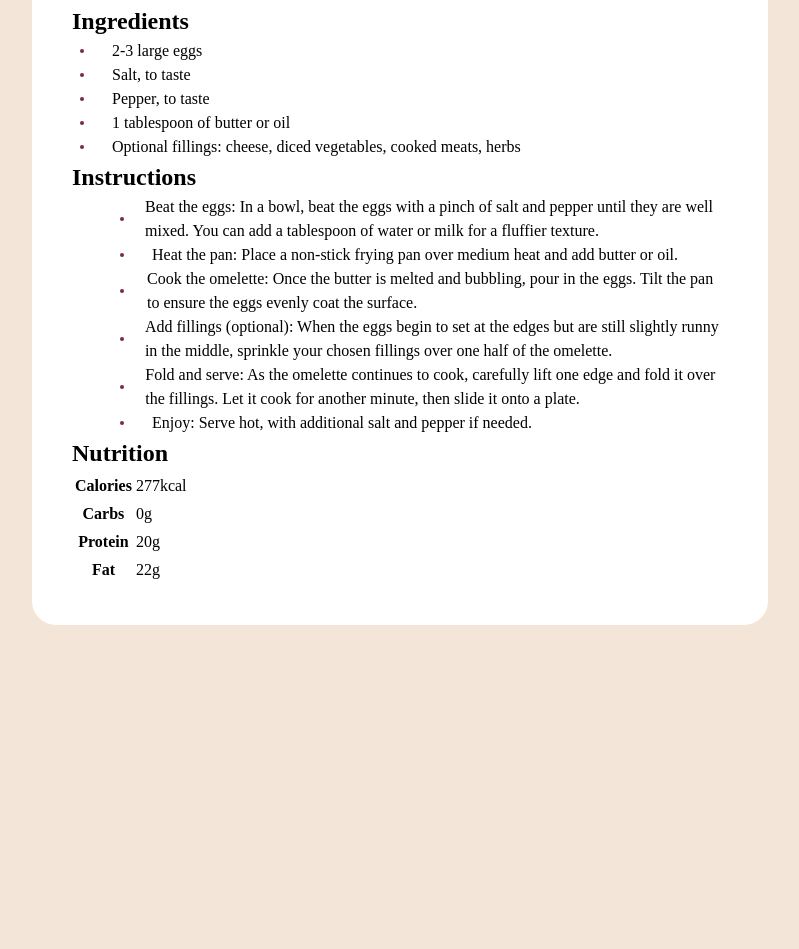
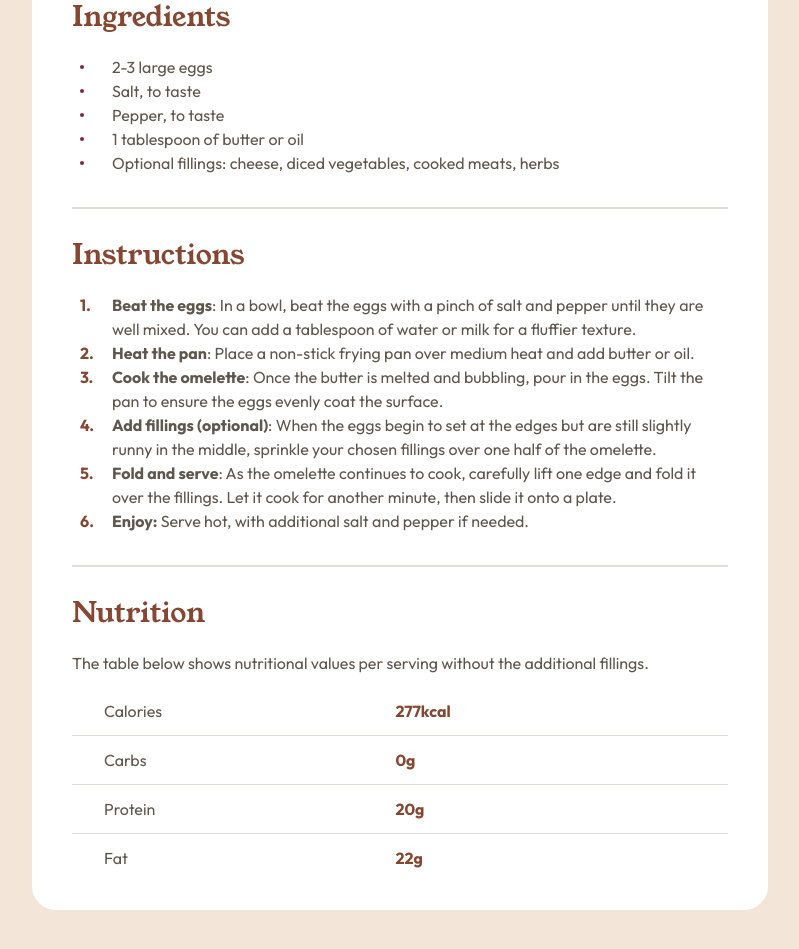
Before and after one commit to cravsky/recipe-page, a plain HTML site: page index.html in a window 1280 px wide. Shown: the part 773-1722 px from the top of the page, without its empty margins (240-1039 px from the left). Before the commit the page ends 1526 px from the top, so only its background shows below. Drawn offline with Linux system fonts and the light colour scheme; a web font is replaced by a local one.

Commit message:
Implemented styled table

```diff
--- a/index.html
+++ b/index.html
@@ -33,7 +33,7 @@
             <li>Cooking<span>: 5 minutes</span></li>
           </ul>
         </section>
-        <section class="Ingredients">
+        <section class="ingredients">
           <h2>Ingredients</h2>
           <ul>
             <li>2-3 large eggs</li>
@@ -43,23 +43,29 @@
             <li>Optional fillings: cheese, diced vegetables, cooked meats, herbs</li>
           </ul>
         </section>
-        <section>
+        <hr>
+        <section class="instructions">
           <h2>Instructions</h2>
           <ol>
-            <li>Beat the eggs: In a bowl, beat the eggs with a pinch of salt and pepper until they are well mixed. You
+            <li><b>Beat the eggs</b>: In a bowl, beat the eggs with a pinch of salt and pepper until they are well
+              mixed. You
               can add a tablespoon of water or milk for a fluffier texture.</li>
-            <li>Heat the pan: Place a non-stick frying pan over medium heat and add butter or oil.</li>
-            <li>Cook the omelette: Once the butter is melted and bubbling, pour in the eggs. Tilt the pan to ensure the
+            <li><b>Heat the pan</b>: Place a non-stick frying pan over medium heat and add butter or oil.</li>
+            <li><b>Cook the omelette</b>: Once the butter is melted and bubbling, pour in the eggs. Tilt the pan to
+              ensure the
               eggs evenly coat the surface.</li>
-            <li>Add fillings (optional): When the eggs begin to set at the edges but are still slightly runny in the
+            <li><b>Add fillings (optional)</b>: When the eggs begin to set at the edges but are still slightly runny in
+              the
               middle, sprinkle your chosen fillings over one half of the omelette.</li>
-            <li>Fold and serve: As the omelette continues to cook, carefully lift one edge and fold it over the
+            <li><b>Fold and serve</b>: As the omelette continues to cook, carefully lift one edge and fold it over the
               fillings. Let it cook for another minute, then slide it onto a plate.</li>
-            <li>Enjoy: Serve hot, with additional salt and pepper if needed.</li>
+            <li><b>Enjoy:</b> Serve hot, with additional salt and pepper if needed.</li>
           </ol>
         </section>
-        <section class="nutririon">
+        <hr>
+        <section class="nutrition">
           <h2>Nutrition</h2>
+          <p>The table below shows nutritional values per serving without the additional fillings.</p>
           <table>
             <tr>
               <th>Calories</th>
@@ -78,6 +84,7 @@
               <td>22g</td>
             </tr>
           </table>
+
         </section>
     </article>
 
--- a/styles/style.css
+++ b/styles/style.css
@@ -1,14 +1,14 @@
 @font-face {
     font-family: 'Young Serif';
-    src: url(./assets/fonts/YoungSerif-Regular.woff2) format('woff2');
+    src: url(../assets/fonts/young-serif/YoungSerif-Regular.ttf) format('woff2');
     font-weight: 400;
     font-style: normal;
-    font-display: swap;
+    /* font-display: swap; */
 }
 
 @font-face {
     font-family: 'Outfit';
-    src: url(./assets/fonts/Outfit) format('woff2');
+    src: url(../assets/fonts/outfit/Outfit-VariableFont_wght.ttf) format('woff2');
     font-weight: 400 700;
     font-style: normal;
     font-display: swap;
@@ -52,10 +52,15 @@ header h1 {
     line-height: var(--spacing-500);
 }
 
-header p {
+header p,
+.nutrition p {
     font-family: 'Outfit', sans-serif;
     font-size: var(--text-preset-4);
     color: var(--stone-600);
+}
+
+.nutrition p {
+    margin: var(--spacing-300) 0;
 }
 
 ul {
@@ -63,12 +68,12 @@ ul {
     padding: 0;
 }
 
-li {
+ul li {
     display: flex;
     align-items: center;
 }
 
-li::before {
+ul li::before {
     display: inline-block;
     content: '';
     width: var(--spacing-200);
@@ -102,3 +107,132 @@ section.preparation ul {
 section.preparation ul li span {
     font-weight: 400;
 }
+
+section.ingredients h2,
+section.instructions h2,
+section.nutrition h2 {
+    font-family: 'Young Serif', serif;
+    font-size: var(--text-preset-2);
+    font-weight: 400;
+    line-height: var(--text-preset-2);
+    color: var(--brown-800);
+    margin-bottom: var(--spacing-300);
+}
+
+/* In this section values are copied from Figma */
+section.ingredients ul,
+section.instructions ol {
+    color: var(--color-stone-600, #5F564D);
+    font-family: Outfit;
+    font-size: var(--font-size-desktop-text-preset-4, 1rem);
+    font-style: normal;
+    font-weight: 400;
+    line-height: 150%;
+    /* 1.5rem */
+}
+
+hr {
+    margin-top: var(--spacing-400);
+    margin-bottom: var(--spacing-400);
+    border: 0.0625rem solid var(--stone-150);
+}
+
+ol {
+    counter-reset: list-counter;
+    /* Initialize the counter */
+    list-style: none;
+    /* Remove default number markers */
+    padding-left: 0;
+    /* Remove default padding */
+}
+
+ol li {
+    position: relative;
+    /* For controlling the positioning of the numbers */
+    padding-left: 40px;
+    /* Space for the number markers */
+}
+
+ol li::before {
+    content: counter(list-counter) '.';
+    /* Display the counter with a dot */
+    counter-increment: list-counter;
+    /* Increment the counter for each <li> */
+    display: inline-block;
+    width: var(--spacing-200);
+    /*Control the width of the marker area (adjust as needed)*/
+    margin-right: var(--spacing-200);
+    /* Add space between number and text */
+    font-weight: bold;
+    /* Make the numbers bold (optional) */
+    color: var(--custom-marker-color, #854632);
+    /* Change color of the marker */
+    font-size: var(--text-preset-4);
+    position: absolute;
+    /* Position the marker to the left of the text */
+    left: var(--spacing-100);
+    /* Align the marker to the left of the li */
+}
+
+/*** Table ***/
+
+/* Table Borders */
+table {
+    border-collapse: collapse;
+    border-style: hidden;
+    width: 100%;
+}
+
+table td,
+table th {
+    border-bottom: 1px solid var(--color-stone-150, #E3DDD7);
+    text-align: left;
+}
+
+table th {
+    padding-left: var(--spacing-400);
+    padding-top: var(--spacing-150);
+    padding-bottom: var(--spacing-150);
+}
+
+table td {
+    padding-left: var(--spacing-200);
+    padding-right: var(--spacing-400);
+    padding-top: var(--spacing-150);
+    padding-bottom: var(--spacing-150);
+}
+
+/* Remove top padding from the first row */
+tr:first-child th,
+tr:first-child td {
+    padding-top: 0;
+}
+
+/* Remove bottom padding from the last row */
+tr:last-child th,
+tr:last-child td {
+    padding-bottom: 0;
+}
+
+/* Table Typography */
+th {
+    color: var(--color-stone-600, #5F564D);
+    /* Desktop/text-preset-4 */
+    font-family: Outfit;
+    font-size: var(--font-size-desktop-text-preset-4, 1rem);
+    font-style: normal;
+    font-weight: 400;
+    line-height: 150%;
+    /* 1.5rem */
+}
+
+td {
+    color: var(--color-brown-800, #854632);
+    /* Desktop/text-preset-4-bold */
+    font-family: Outfit;
+    font-size: var(--font-size-desktop-text-preset-4, 1rem);
+    font-style: normal;
+    font-weight: 700;
+    line-height: 150%;
+    /* 1.5rem */
+}
```
